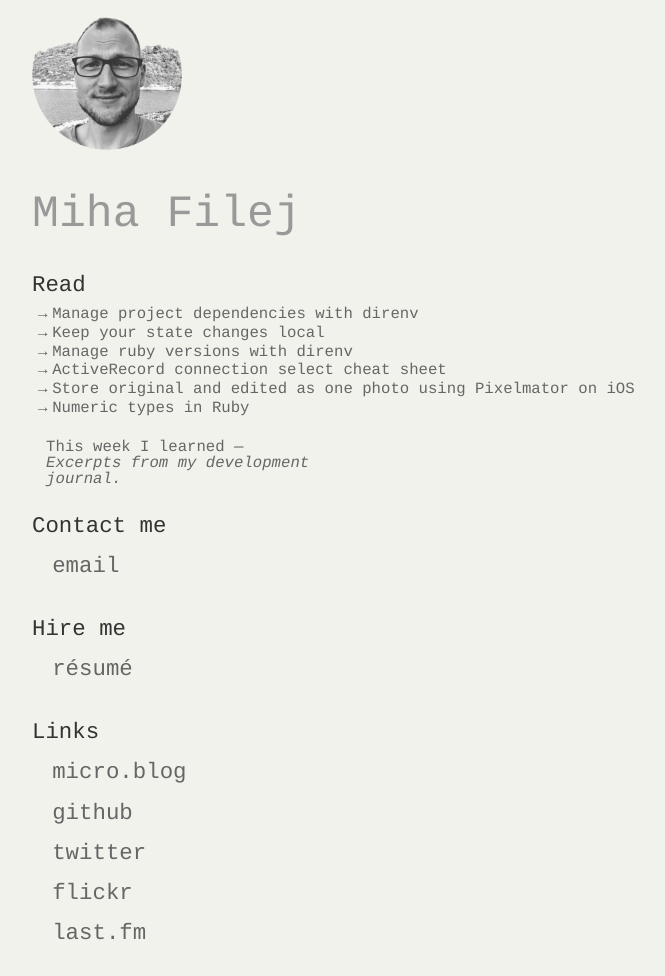
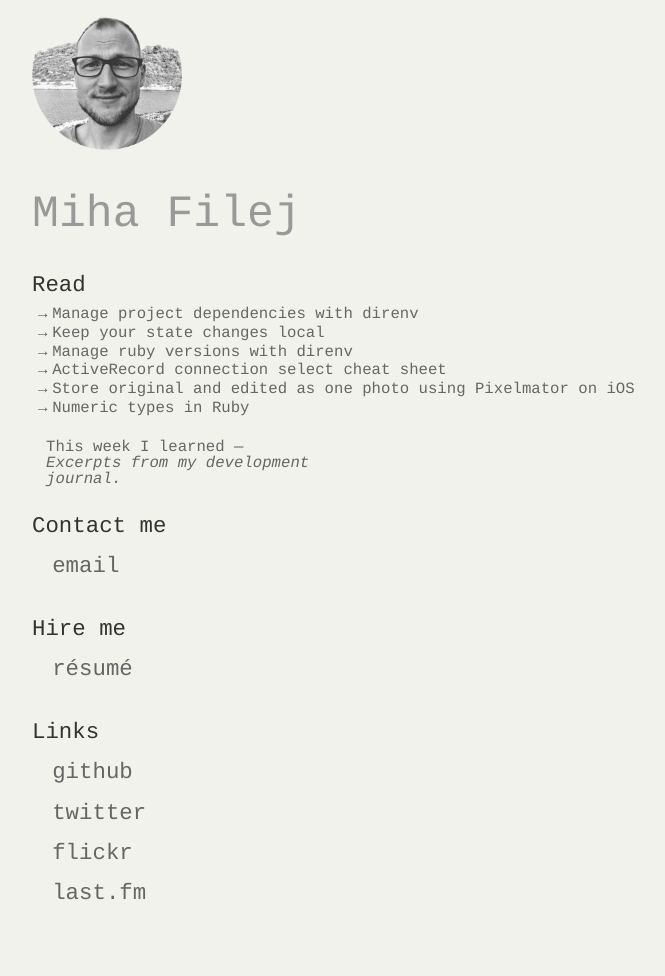
Before and after one commit to mfilej/mfilej.github.io, a Jekyll site: the page built from index.html, in a window 1280 px wide. Shown: the whole page, without its empty margins (458-1123 px from the left). Built offline with Jekyll 4.4.1, drawn with Linux system fonts in a browser that asks for light colours; comment, search, counter and statistics services are not loaded; after the commit the page ends 936 px from its top, so only the background shows below that.

Commit message:
Remove micro.blog link

```diff
--- a/index.html
+++ b/index.html
@@ -129,7 +129,6 @@
   </h2>
 
   <ul>
-    <li><a href="https://micro.blog/mfilej" rel="me">micro.blog</a></li>
     <li><a href="https://github.com/mfilej" rel="me">github</a></li>
     <li><a href="https://twitter.com/mfilej" rel="me">twitter</a></li>
     <li><a href="https://www.flickr.com/photos/mfilej/" rel="me">flickr</a></li>
```
